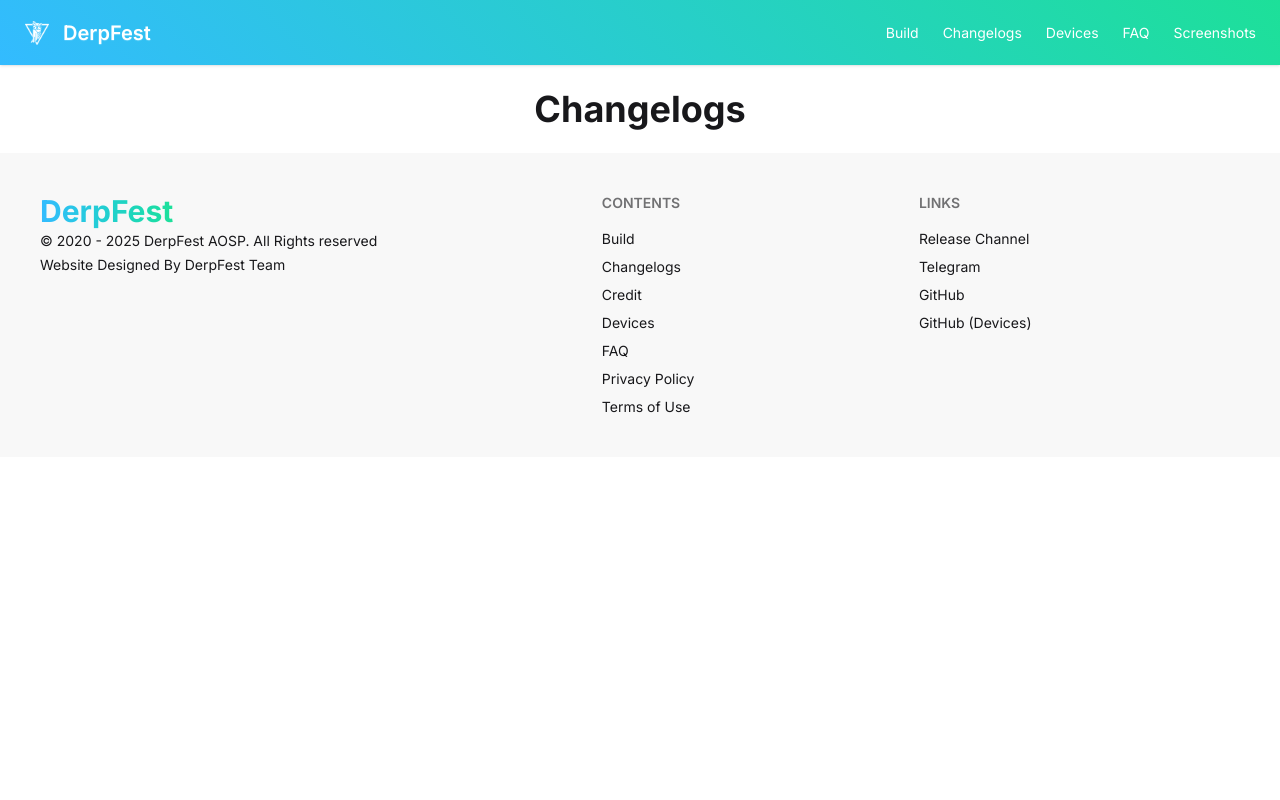
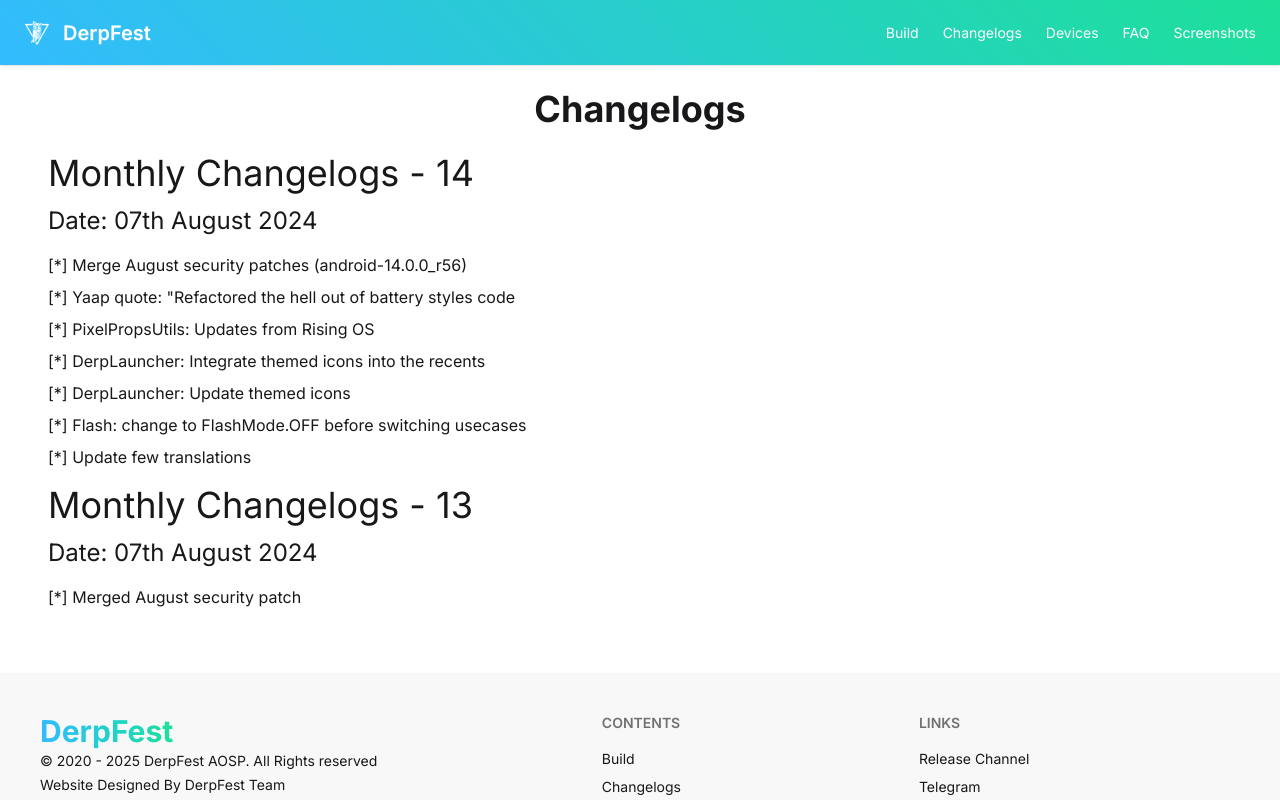
Before and after one commit to DerpFest-AOSP/DerpSite, a React (Vite) app: page /changelogs in a window 1280 px wide. Shown: the top 800 px of the page. Built offline with nearby package versions, Linux system fonts and the light colour scheme.

Commit message:
Add changelogs page

```diff
--- a/src/pages/Changelogs.jsx
+++ b/src/pages/Changelogs.jsx
@@ -2,6 +2,25 @@
    return (
       <div className="py-6">
          <h1 className="text-4xl text-center font-bold">Changelogs</h1>
+         <div className="p-6 md:px-12 px-6 leading-8">
+            <div className="mb-3">
+               <h2 className="text-4xl mb-3">Monthly Changelogs - 14</h2>
+               <h4 className="text-2xl mb-3">Date: 07th August 2024</h4>
+               [*] Merge August security patches (android-14.0.0_r56) <br />
+               [*] Yaap quote: "Refactored the hell out of battery styles code <br />
+               [*] PixelPropsUtils: Updates from Rising OS <br />
+               [*] DerpLauncher: Integrate themed icons into the recents <br />
+               [*] DerpLauncher: Update themed icons <br />
+               [*] Flash: change to FlashMode.OFF before switching usecases <br />
+               [*] Update few translations <br />
+            </div>
+
+            <div className="mb-3">
+               <h2 className="text-4xl mb-3">Monthly Changelogs - 13</h2>
+               <h4 className="text-2xl mb-3">Date: 07th August 2024</h4>
+               [*] Merged August security patch <br />
+            </div>
+         </div>
       </div>
    );
 };
```
